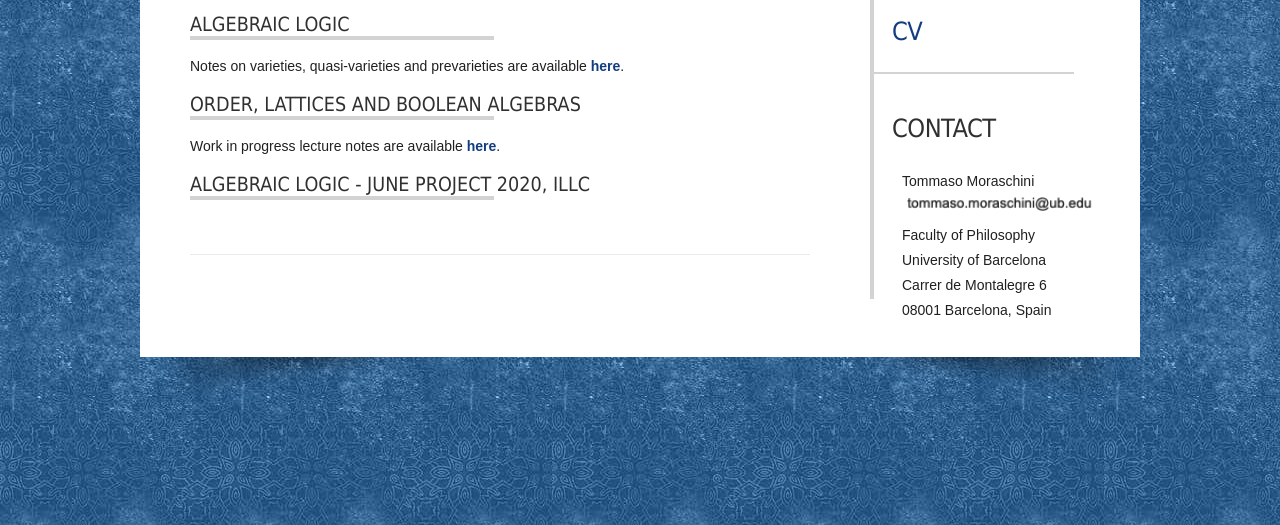
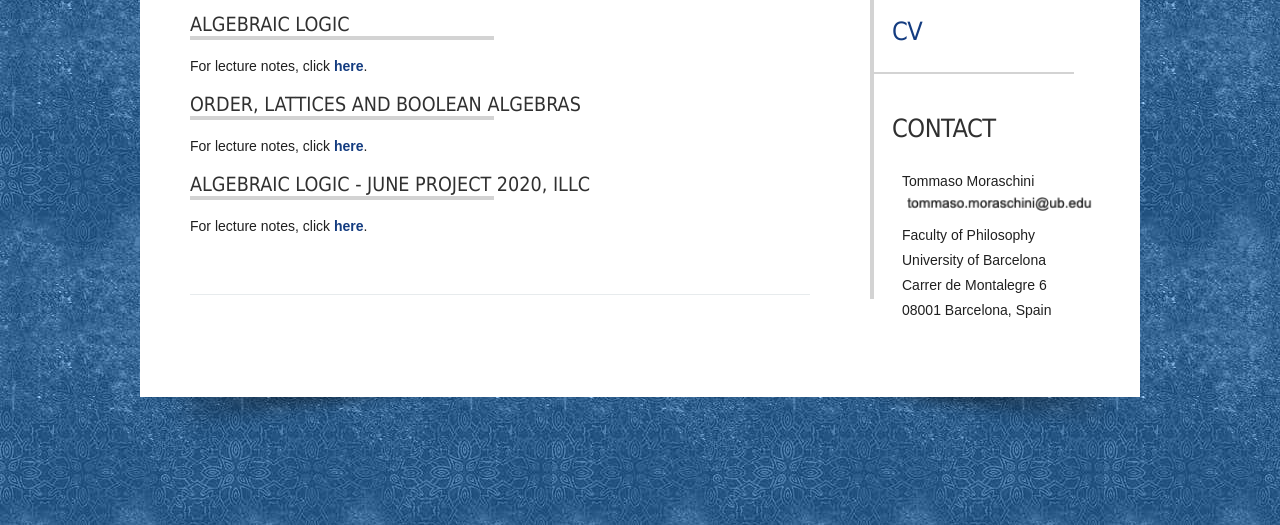
Before and after one commit to moraschini/moraschini.github.io, a plain HTML site: page teaching.html in a window 1280 px wide. Shown: the part 275-800 px from the top of the page. Drawn offline with Linux system fonts and the light colour scheme.

Commit message:
Update teaching.html

```diff
--- a/teaching.html
+++ b/teaching.html
@@ -52,7 +52,7 @@ Released   : 20120902
 					<p>
 					</p>
 
-					<p>  Notes on varieties, quasi-varieties and prevarieties are available <a href="files/teaching/AL.pdf">here</a>. </p>
+					<p>  For lecture notes, click <a href="files/teaching/AL.pdf">here</a>. </p>
 
 
 					<h3>Order, Lattices and Boolean Algebras</h2>
@@ -60,7 +60,7 @@ Released   : 20120902
 					<p>
 					</p>
 
-					<p>  Work in progress lecture notes are available <a href="files/teaching/OLBA.pdf">here</a>. </p>
+					<p>  For lecture notes, click <a href="files/teaching/OLBA.pdf">here</a>. </p>
 
 
 
@@ -69,7 +69,11 @@ Released   : 20120902
 					<p>
 					</p>
 
-					<!--  <p>  Lecture notes are available <a href="files/teaching/june-project.pdf">here</a>. Below you'll find a series of 12 video lectures of 45 minutes each:</a></p> </p>
+				  <p>  For lecture notes, click <a href="files/teaching/june-project.pdf">here</a>.
+
+				  	<!--
+
+				  	Below you'll find a series of 12 video lectures of 45 minutes each:</a></p> </p>
 
 					<p> 0.  <b> <a href="https://mega.nz/file/jFxxFY6L#tFecaLt_nMGM3V22uP0G7YQ2r-GUX8BKwwJ0Rk1SfEk"> Presentation. </a> </b>  </p>
 
```
